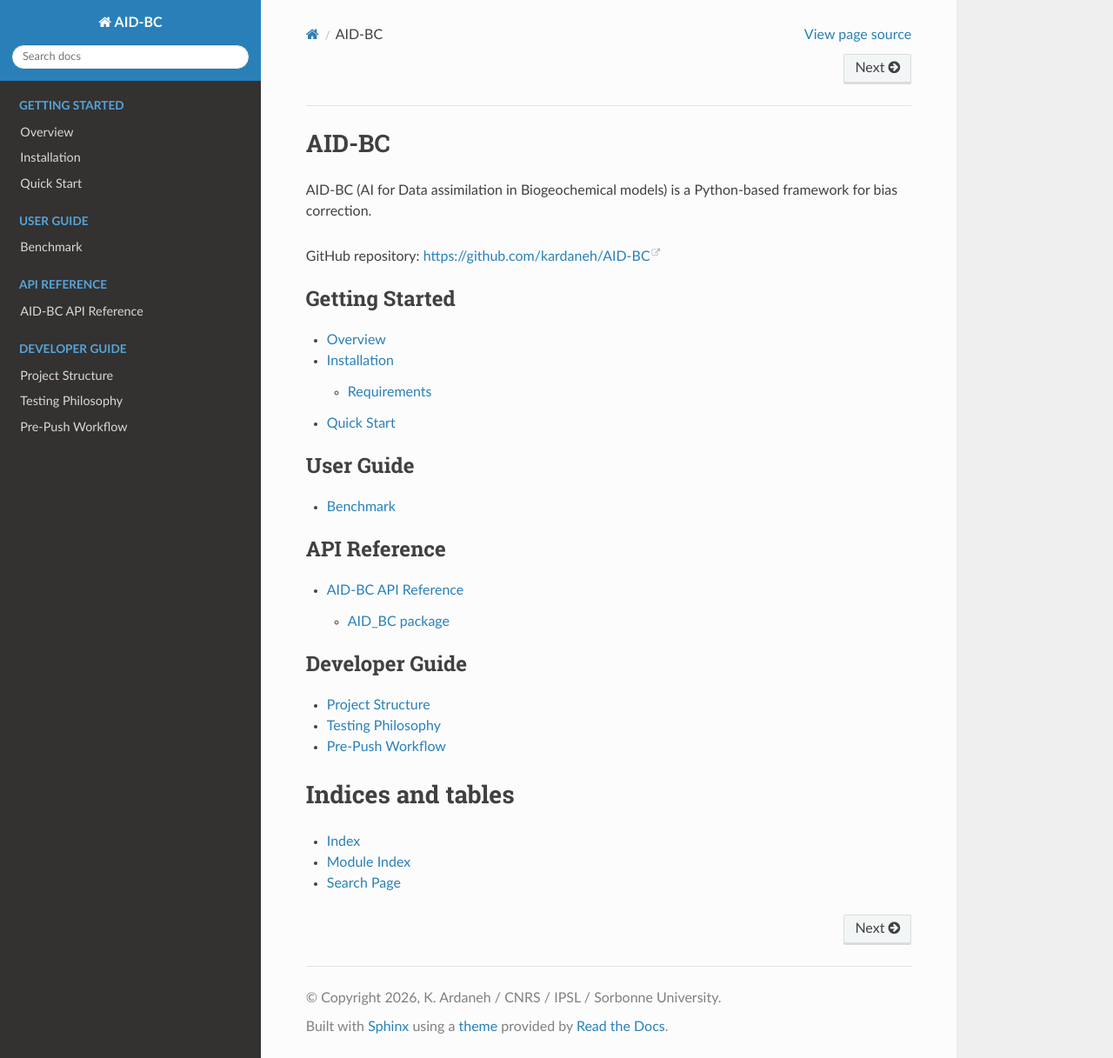
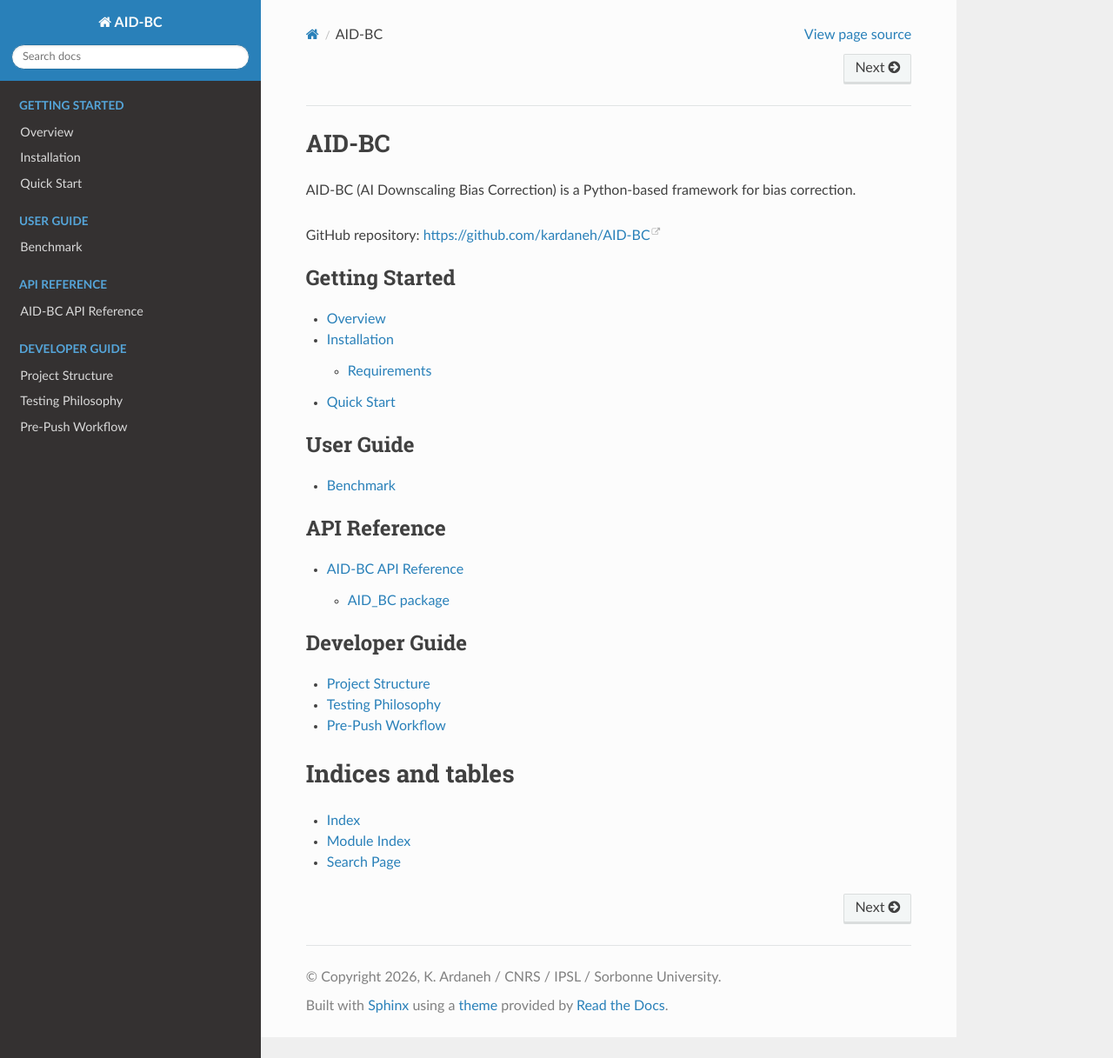
Before and after one commit to kardaneh/AID-BC, a Sphinx documentation site: the page built from docs/source/index.rst, in a window 1280 px wide and 1217 px high. Shown: the whole window at 87% size. Built offline with Sphinx 7.4.7 and the Read the Docs theme 3.1.0, drawn with Linux system fonts in a browser that asks for light colours.

Commit message:
doc: correct a typo

```diff
--- a/docs/source/index.rst
+++ b/docs/source/index.rst
@@ -1,7 +1,7 @@
 AID-BC
 ======
 
-AID-BC (AI for Data assimilation in Biogeochemical models) is a Python-based framework for bias correction.
+AID-BC (AI Downscaling Bias Correction) is a Python-based framework for bias correction.
 
 GitHub repository: https://github.com/kardaneh/AID-BC
 
```
